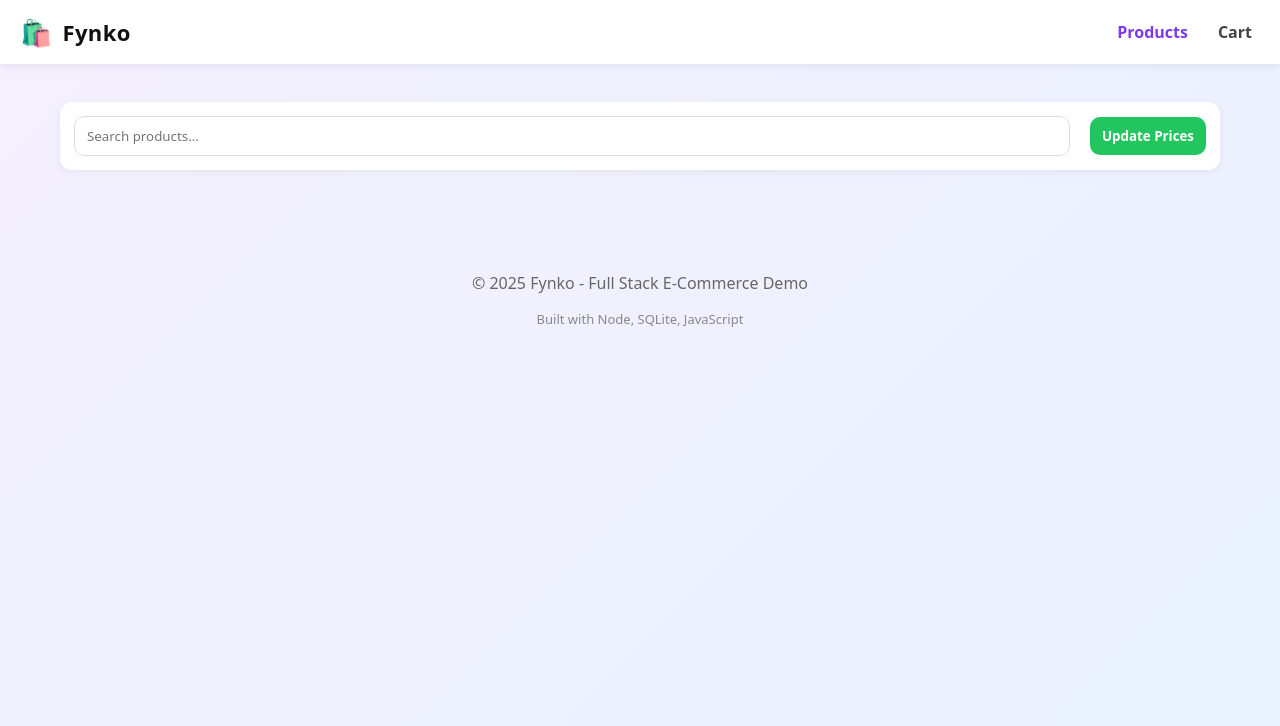
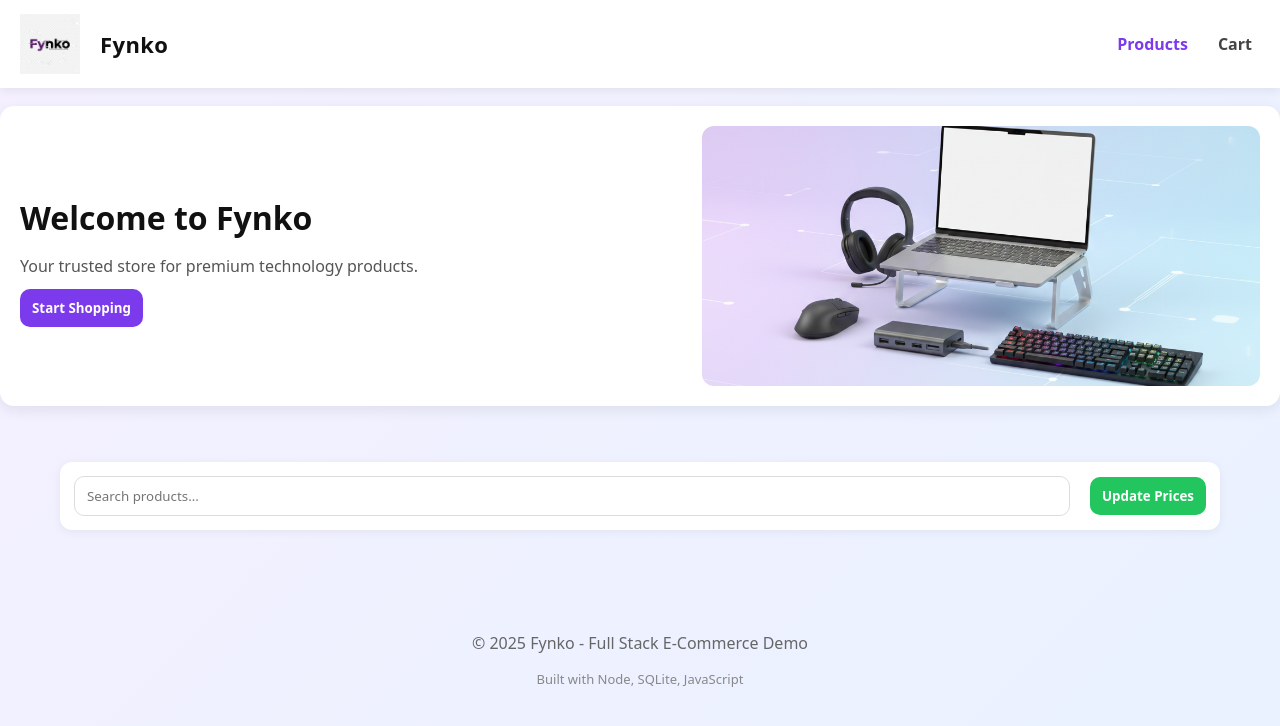
Before and after one commit to MicheleRegis/CA2Ecommerce.app, a website: page public/index.html in a window 1280 px wide. Drawn offline with Linux system fonts and the light colour scheme; no server answers.

Commit message:
Update front-end design and improve layout

```diff
--- a/public/index.html
+++ b/public/index.html
@@ -10,7 +10,7 @@
   <!-- Header -->
   <header class="topbar">
     <div class="brand">
-      <span class="logo">🛍️</span>
+      <img src="/image/logo34.png" alt="Fynko Logo" class="logo-img"/>
       <h1 class="brand-title">Fynko</h1>
     </div>
 
@@ -25,6 +25,19 @@
       </button>
     </nav>
   </header>
+
+  <!-- HERO / BANNER -->
+  <section class="hero">
+    <div class="hero-text">
+      <h2>Welcome to Fynko</h2>
+      <p>Your trusted store for premium technology products.</p>
+      <button class="btn" onclick="document.getElementById('searchInput').focus()">
+        Start Shopping
+      </button>
+    </div>
+
+    <img src="/image/desk.png" alt="Desk Workspace Banner" class="hero-img"/>
+  </section>
 
   <!-- Main -->
   <main class="container">
--- a/public/styles.css
+++ b/public/styles.css
@@ -116,3 +116,56 @@ body {
   .product{ flex-direction:column; }
   .product img{ width:100%; }
 }
+/* HERO / BANNER */
+.hero{
+  display:flex;
+  gap:20px;
+  align-items:center;
+  justify-content:space-between;
+  background:white;
+  padding:20px;
+  border-radius:14px;
+  box-shadow:0 4px 14px rgba(0,0,0,.08);
+  margin:18px 0;
+}
+
+.hero-text{
+  flex:1;
+}
+
+.hero-text h2{
+  font-size:32px;
+  margin:10px 0;
+  font-weight:900;
+  color:#111;
+}
+
+.hero-text p{
+  color:#555;
+  font-size:16px;
+  margin-bottom:12px;
+}
+
+.hero-img{
+  width:45%;
+  max-height:260px;
+  object-fit:cover;
+  border-radius:12px;
+}
+
+.logo-img{
+  width:60px;
+  height:auto;
+  margin-right:10px;
+}
+
+@media(max-width:900px){
+  .hero{
+    flex-direction:column;
+    text-align:center;
+  }
+  .hero-img{
+    width:100%;
+    max-height:220px;
+  }
+}
```
Also changed, not shown: db.js (+24 -9 lines).
